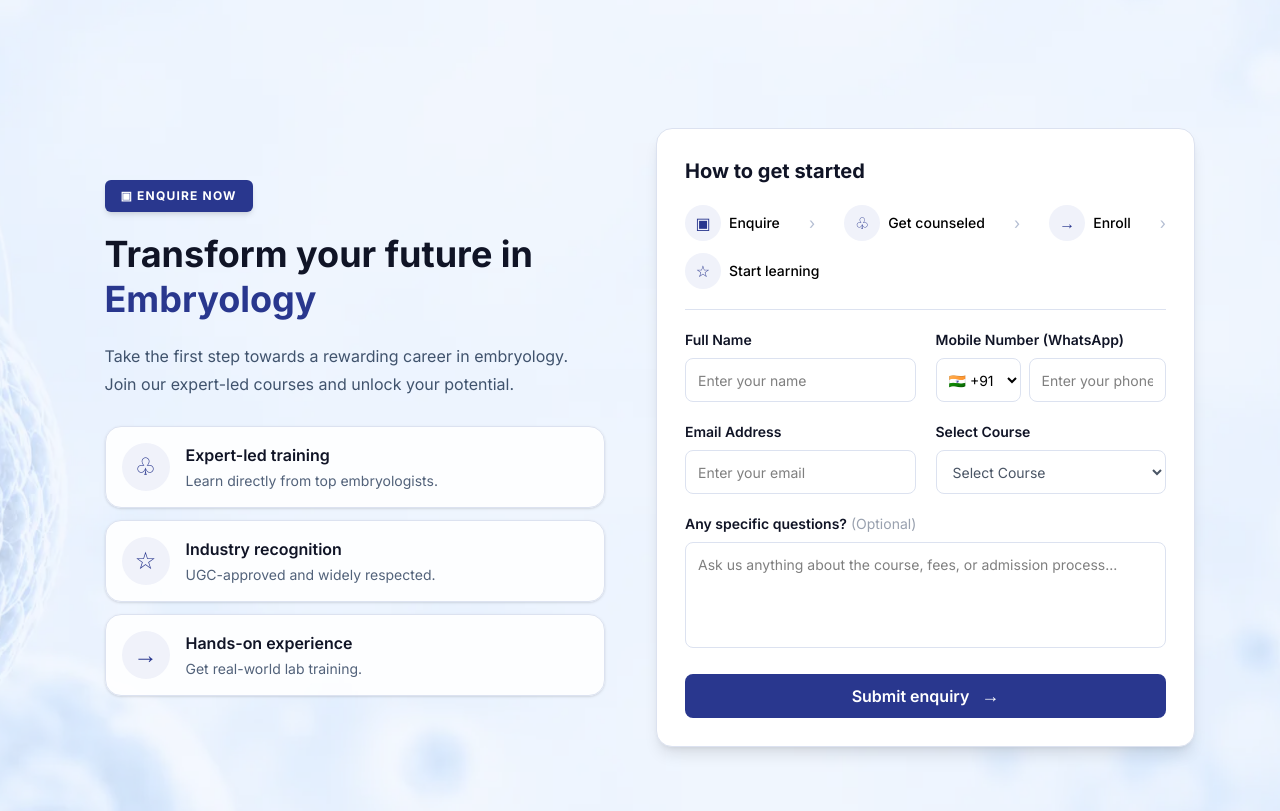
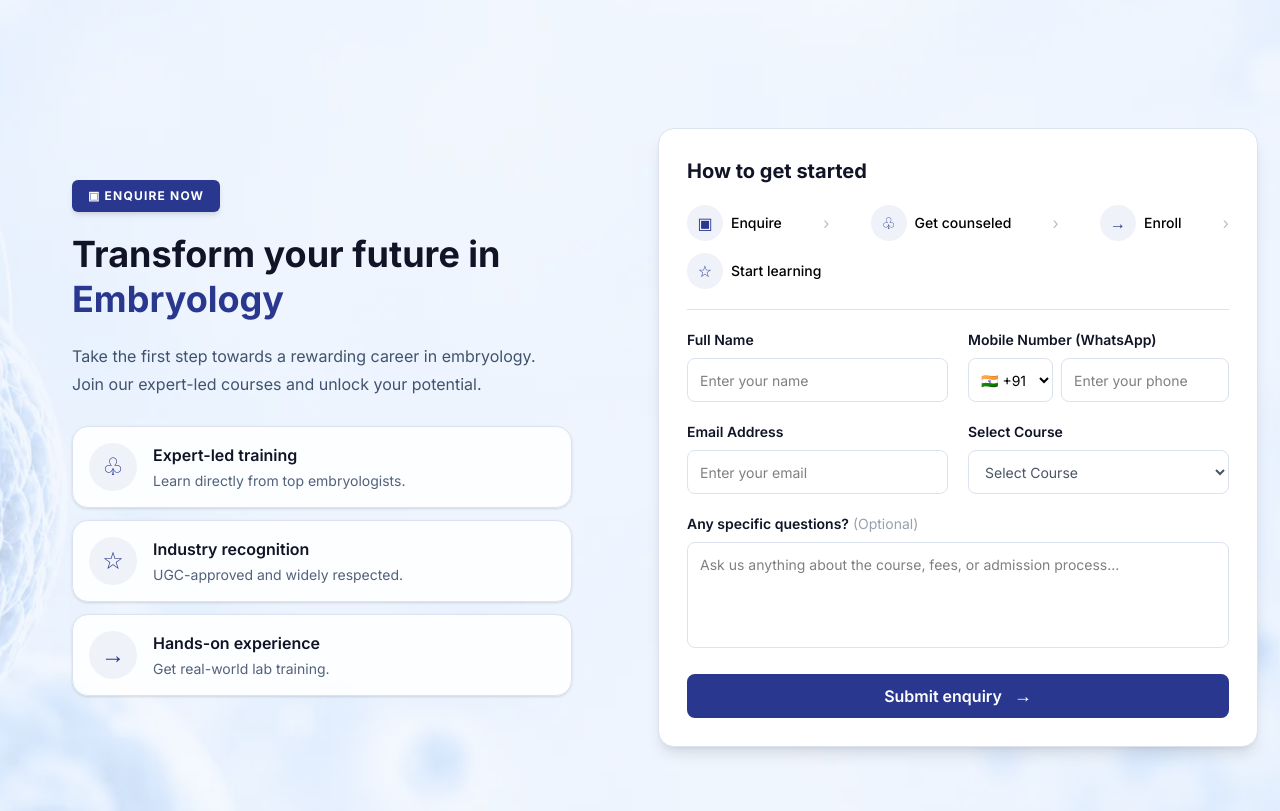
Before and after one commit to Faizan-khan28/embryology-assignment, a Next.js app: page / in a window 1280 px wide. Shown: the part 2880-3691 px from the top of the page. Built offline with nearby package versions, Linux system fonts and the light colour scheme.

Commit message:
form UI improvement

```diff
--- a/src/app/components/enquiry/EnquirySection.tsx
+++ b/src/app/components/enquiry/EnquirySection.tsx
@@ -32,7 +32,7 @@ export default function EnquirySection() {
       <div className="absolute inset-0 bg-[#edf4ff]/60" />
 
       {/* Main Content */}
-      <div className="relative z-10 mx-auto grid max-w-[1150px] grid-cols-1 items-center gap-10 px-5 lg:grid-cols-2 lg:gap-8">
+      <div className="relative z-10 mx-auto grid max-w-[1350px] grid-cols-1 items-center gap-10 px-5 lg:grid-cols-2 lg:gap-8">
 
         {/* Left Content */}
         <div className="mx-auto w-full max-w-[500px]">
@@ -98,7 +98,7 @@ export default function EnquirySection() {
         </div>
 
         {/* Right Form */}
-        <div className="mx-auto w-full max-w-[560px]">
+        <div className="mx-auto w-full max-w-[600px]">
           <EnquiryForm />
         </div>
 
```
